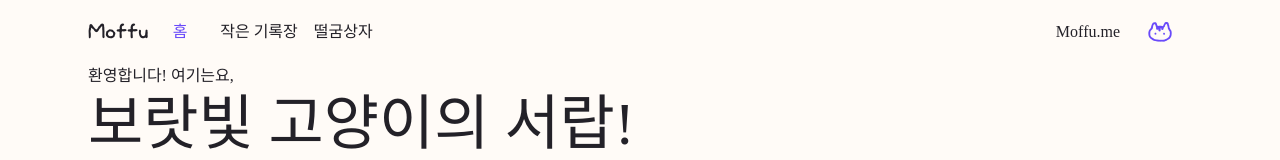
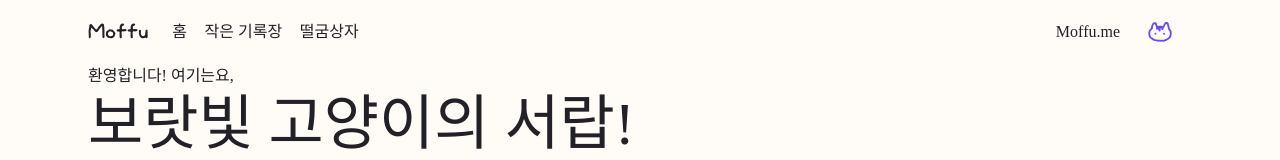
Before and after one commit to Urooyo/moffu.me-web, a Next.js app: page / in a window 1280 px wide. Shown: the top 160 px of the page. Built offline with nearby package versions, Linux system fonts and the light colour scheme; a web font is replaced by a local one.

Commit message:
refactor: 앱 바를 컴포넌트로 분리함.

```diff
--- a/src/app/page.tsx
+++ b/src/app/page.tsx
@@ -14,6 +14,7 @@ import Accordion from '@mui/material/Accordion';
 import AccordionSummary from '@mui/material/AccordionSummary';
 import AccordionDetails from '@mui/material/AccordionDetails';
 import AlertDialog from "../component/dialog";
+import AppBarUI from "@/component/AppBarUI";
 
 import Link from "next/link";
 
@@ -21,37 +22,7 @@ export default function Home() {
   return (
     <Container sx={{ margin: 0, marginX: "auto", paddingX: 2 }}>
       <ThemeProvider theme={theme}>
-        <Box>
-          <AppBar position="static">
-            <Toolbar>
-              {/* <IconButton
-                size="large"
-                edge="start"
-                aria-label="menu"
-                sx={{ mr: 2, color: 'var(--foreground)' }}
-                >
-                  <MenuIcon />
-              </IconButton> */}
-              <div style={{ display: "flex", justifyContent: "center", alignItems: "center" }}>
-                <Typography variant="h5" component="div" sx={{ flexGrow: 1 }} color="var(--foreground)">
-                  Moffu
-                </Typography>
-                <Link href="/">
-                  <Button variant="text"><Typography variant="body1">홈</Typography></Button>
-                </Link>
-                <AlertDialog></AlertDialog>
-                <Link href="https://moffu.me/box">
-                  <Button variant="text"><Typography variant="body1" color="var(--foreground)">떨굼상자</Typography></Button>
-                </Link>
-              </div>
-              <Box sx={{ flexGrow: 1 }}></Box>
-              <Button href="https://moffu.me" target="_blank" rel="noopener noreferrer"><Typography variant="body1" color="var(--foreground)">Moffu.me</Typography></Button>
-              <Link href="/">
-                <Button variant="text"><Typography variant="h5">♧</Typography></Button>
-              </Link>
-            </Toolbar>
-          </AppBar>
-        </Box>
+        <AppBarUI></AppBarUI>
         <Container sx={{ margin: 0 }}>
           <Typography variant="body1">환영합니다! 여기는요,</Typography>
           <Typography variant="h2">보랏빛 고양이의 서랍!</Typography>
--- /dev/null
+++ b/src/component/AppBarUI.tsx
@@ -0,0 +1,52 @@
+"use client"
+import { Button, Stack, Toolbar } from "@mui/material";
+import AppBar from '@mui/material/AppBar';
+import Typography from '@mui/material/Typography';
+import { Box } from "@mui/material";
+import AlertDialog from "./dialog";
+
+import Link from "next/link";
+import { Roboto_Flex } from "next/font/google";
+
+
+export default function AppBarUI() {
+  return (
+    <div>
+      <div>
+        <Box>
+          <AppBar position="static">
+            <Toolbar>
+              {/* <IconButton
+                size="large"
+                edge="start"
+                aria-label="menu"
+                sx={{ mr: 2, color: 'var(--foreground)' }}
+                >
+                  <MenuIcon />
+              </IconButton> */}
+              <div style={{ display: "flex", justifyContent: "center", alignItems: "center" }}>
+                <Typography variant="h5" component="div" sx={{ flexGrow: 1 }} color="var(--foreground)">
+                  Moffu
+                </Typography>
+                <Box display={"flex"} gap={1.2} alignItems={"center"} marginLeft={3}>
+                  <Link href="/">
+                    <Typography variant="body1" color="var(--foreground)">홈</Typography>
+                  </Link>
+                  <AlertDialog></AlertDialog>
+                  <Link href="https://moffu.me/box">
+                    <Typography variant="body1" color="var(--foreground)">떨굼상자</Typography>
+                  </Link>
+                </Box>
+              </div>
+              <Box sx={{ flexGrow: 1 }}></Box>
+              <Button href="https://moffu.me" target="_blank" rel="noopener noreferrer"><Typography variant="body1" color="var(--foreground)">Moffu.me</Typography></Button>
+              <Link href="/">
+                <Button variant="text"><Typography variant="h5">♧</Typography></Button>
+              </Link>
+            </Toolbar>
+          </AppBar>
+        </Box>
+      </div>
+    </div>
+  );
+}
```
